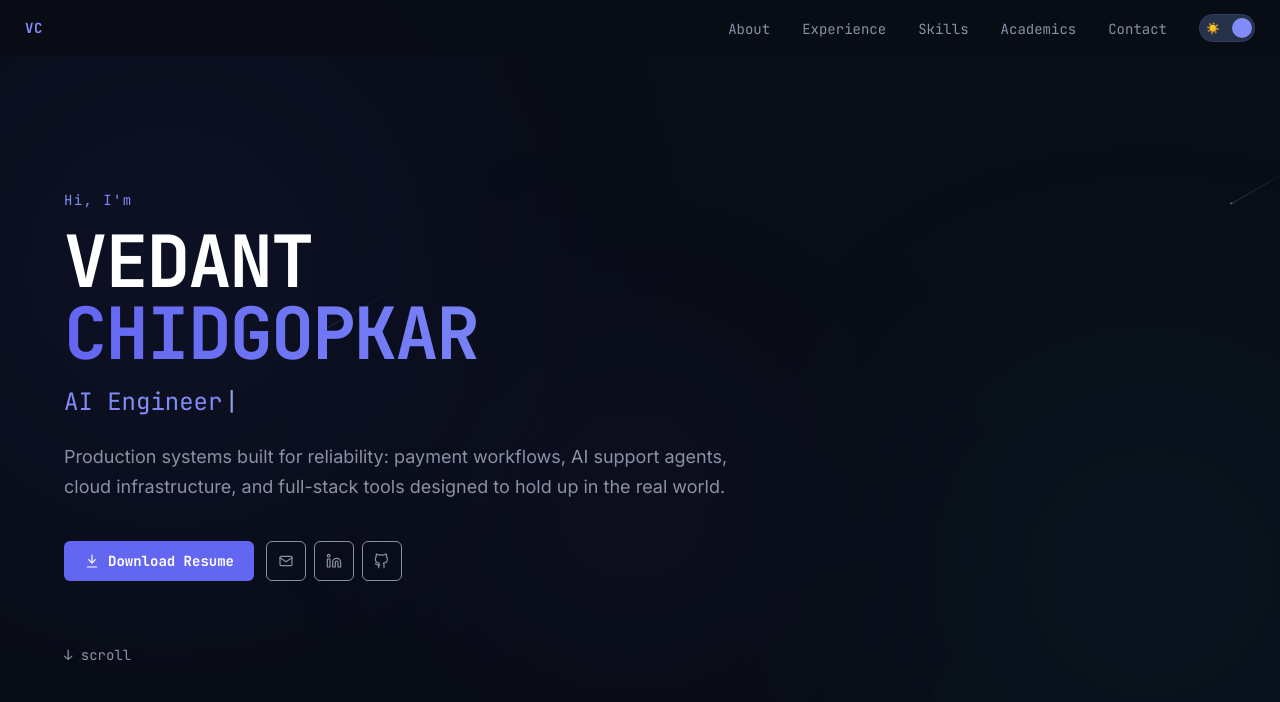
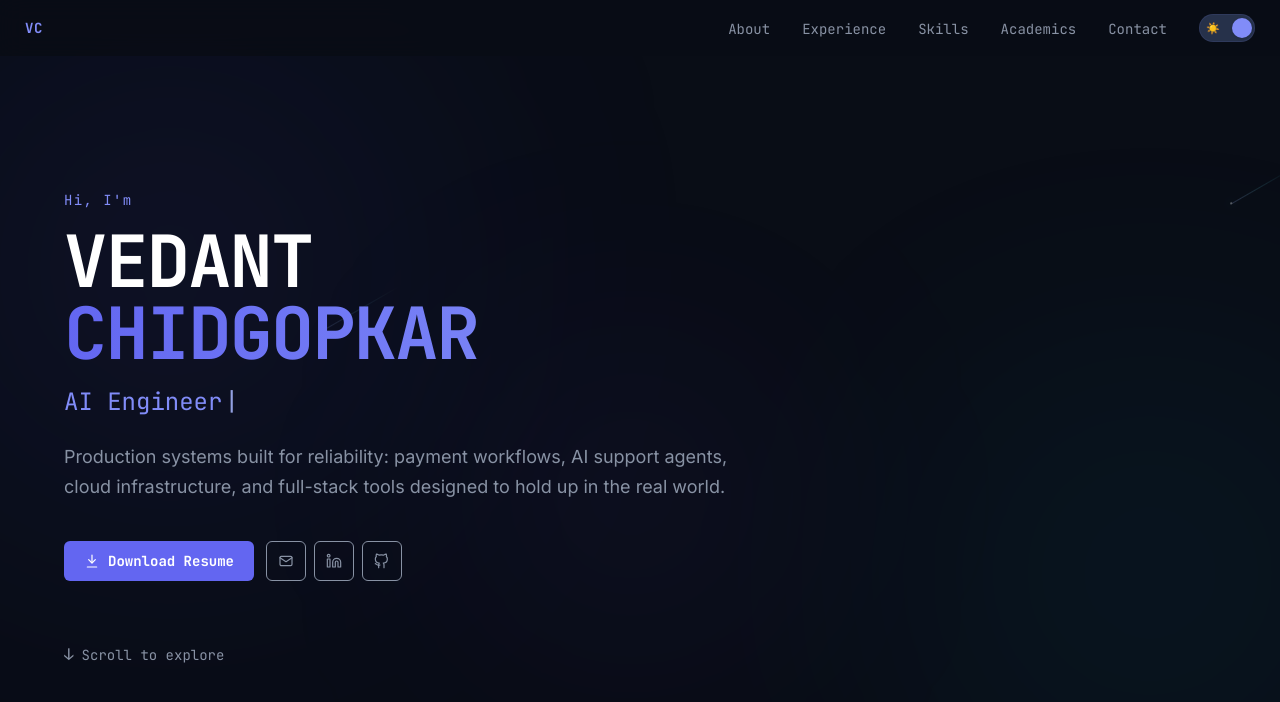
Before and after one commit to vedantvc/portfolio, a Next.js app: page / in a window 1280 px wide. Shown: the top 702 px of the page. Built offline with nearby package versions, Linux system fonts and the light colour scheme.

Commit message:
Refine hero scroll cue and back to top control

```diff
--- a/app/globals.css
+++ b/app/globals.css
@@ -121,6 +121,15 @@ html.dark .shooting-star::after {
 }
 .hero-item { opacity: 0; animation: hero-in 0.65s cubic-bezier(0.22, 1, 0.36, 1) both; }
 
+.scroll-cue {
+  animation: scroll-cue-bounce 1.6s ease-in-out infinite;
+}
+
+@keyframes scroll-cue-bounce {
+  0%, 100% { transform: translateY(0); }
+  50% { transform: translateY(10px); }
+}
+
 /* Scroll reveal */
 .scroll-reveal {
   opacity: 0; transform: translateY(36px);
--- a/components/BackToTop.tsx
+++ b/components/BackToTop.tsx
@@ -35,7 +35,7 @@ export default function BackToTop() {
     <a
       href="#hero"
       aria-label="Back to top"
-      className={`fixed bottom-6 right-4 z-50 flex h-11 w-11 items-center justify-center rounded-full border backdrop-blur-md transition-[opacity,transform,border-color,color] duration-300 hover:opacity-100 ${
+      className={`fixed bottom-6 right-1 z-50 flex h-11 w-11 items-center justify-center rounded-full border backdrop-blur-md transition-[opacity,transform,border-color,color] duration-300 hover:opacity-100 md:right-2 ${
         visible ? 'translate-y-0 opacity-50' : 'pointer-events-none translate-y-3 opacity-0'
       }`}
       style={{ backgroundColor: 'var(--c-nav-bg)', borderColor: 'var(--c-border)', color: 'var(--c-muted)' }}
--- a/components/Hero.tsx
+++ b/components/Hero.tsx
@@ -55,7 +55,7 @@ export default function Hero() {
         </p>
         <div className="hero-item flex flex-col items-start gap-2 min-[1440px]:items-center" style={{ animationDelay: '400ms' }}>
           <div className="flex flex-wrap items-center gap-3 min-[1440px]:justify-center">
-            <a href="/resume.pdf" download
+            <a href="/resume.pdf" download="Resume_Vedant_Chidgopkar.pdf"
               className="inline-flex items-center gap-2 font-mono text-xs sm:text-sm px-4 sm:px-5 py-2.5 bg-[#6366f1] text-white font-bold hover:bg-[#818cf8] transition-colors rounded-md">
               <Icon name="download" className="h-4 w-4" />
               Download Resume
@@ -87,11 +87,15 @@ export default function Hero() {
             Email copied to clipboard
           </span>
         </div>
-        <a href="#about" className="hero-item mt-10 inline-block font-mono text-xs sm:text-sm transition-colors"
-          style={{ color: 'var(--c-muted)', animationDelay: '500ms' }}
+        <a
+          href="#about"
+          className="scroll-cue mt-10 inline-flex items-center gap-2 font-mono text-xs sm:text-sm transition-colors min-[1440px]:mx-auto"
+          style={{ color: 'var(--c-muted)' }}
           onMouseEnter={e => (e.currentTarget.style.color = 'var(--c-accent)')}
-          onMouseLeave={e => (e.currentTarget.style.color = 'var(--c-muted)')}>
-          ↓ scroll
+          onMouseLeave={e => (e.currentTarget.style.color = 'var(--c-muted)')}
+        >
+          <span className="text-base leading-none">↓</span>
+          <span>Scroll to explore</span>
         </a>
       </div>
     </section>
```
Also changed, not shown: 1 other file (tests, documents, lock files or other folders).
